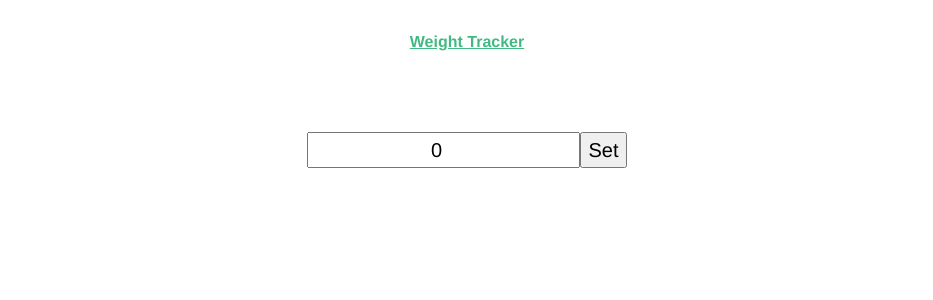
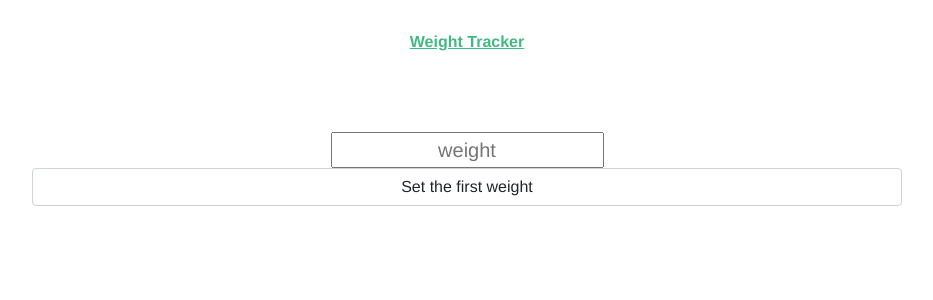
Before and after one commit to JarneSt/Weight-Tracking, a Vue app: page /#/ in a window 1280 px wide. Shown: the top 300 px of the page, without its empty margins (173-1106 px from the left). Built offline with nearby package versions, Linux system fonts and the light colour scheme.

Commit message:
Design changes

```diff
--- a/src/components/WeightTracking.vue
+++ b/src/components/WeightTracking.vue
@@ -1,8 +1,10 @@
 <template>
 <div class="mt-5">
-  <input type="number" placeholder="weight" class="text-align-center" v-model="weightInput">
-  <input v-if="startingWeightSet === true" type="button" @click="weightCalculation" value="Calculate">
-  <input v-if="startingWeightSet === false" type="button" @click="setWeight" value="Set">
+  <input placeholder="weight" class="text-align-center" v-model="weightInput">
+  <input class="form-control" v-if="startingWeightSet === true" type="button" @click="weightCalculation" value="Calculate weight difference">
+  <input class="form-control" v-if="startingWeightSet === false" type="button" @click="setWeight" value="Set the first weight">
+
+
 
   <div class="mt-5">
     <h1 v-if="lastWeight">Last weight {{lastWeight}}</h1>
@@ -35,7 +37,7 @@ export default {
   name: "WeightTracking",
   data(){
     return {
-      weightInput : 0,
+      weightInput : null,
       currentWeight : 0,
       weightDifference : 0,
       startingWeightSet : false,
@@ -119,6 +121,11 @@ export default {
 .mt-5 {
   font-size: 20px;
 }
+
+.form-control {
+  margin: auto !important;
+  width: 68% !important;
+}
 </style>
 <style>
 .text-align-center {
```
